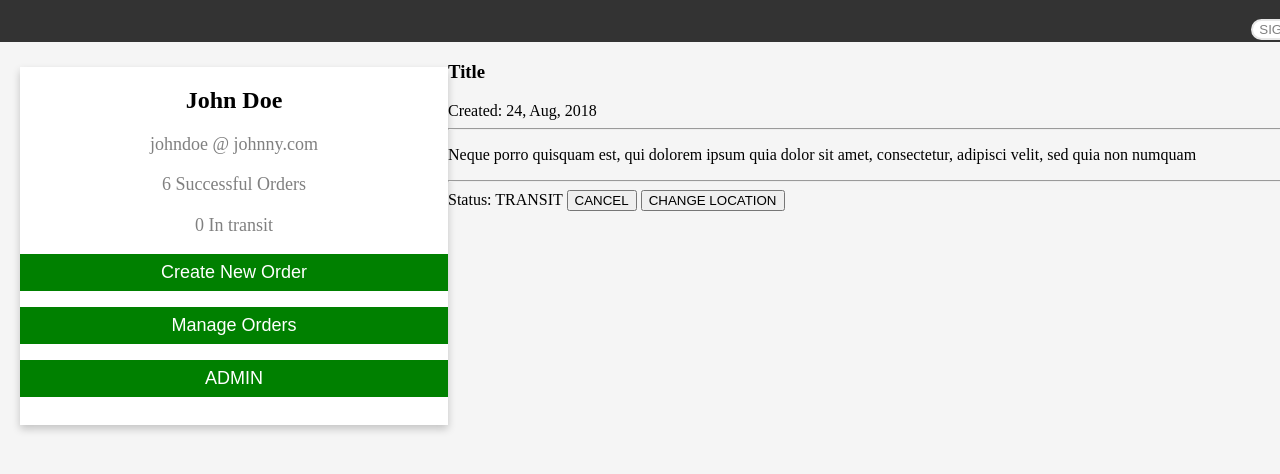
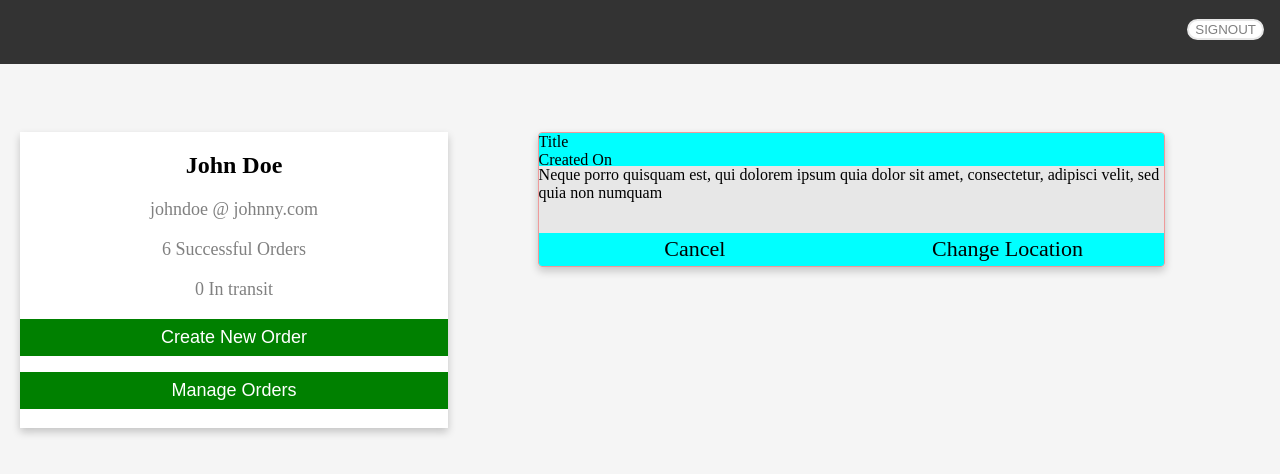
Before and after one commit to Fiyiin/sendit-app, a website: page UI/public/profile_page.html in a window 1280 px wide. Shown: the top 474 px of the page. Drawn offline with Linux system fonts and the light colour scheme.

Commit message:
Redesign profile page

```diff
--- a/UI/CSS/profile_page.css
+++ b/UI/CSS/profile_page.css
@@ -8,15 +8,16 @@ body {
 
 .content {
     display: grid;
-    grid-template-rows: 10% 90%;
+    grid-template-rows: 15% 10% 75%;
     grid-template-columns: 35% 70%;
     grid-template-areas:
-    'navbar navbar navbar''section main main';
+    'navbar navbar navbar''new new new''section main main';
 }
 
 .navbar {
     grid-area: navbar;
     background-color: #333;
+    width: 100vw;
 }
 
 .navbar a {
@@ -43,6 +44,8 @@ section {
 
 main {
     grid-area: main;
+    display: grid;
+    grid-template-columns: 10% 70% 20%;
 }
 
 .profile-card {
@@ -52,7 +55,40 @@ main {
     margin-left: 20px;
     text-align: center;
 }
+.parcel-card{
+    grid-column-start: 2;
+    grid-column-end: 3;
+    display: grid;
+    grid-template-rows: 25% 50% 25%;
+    min-width: 150px;
+    height: 135px;
+    border: 1px solid #EF9A9A;
+    border-radius: 4px;
+    overflow: hidden;
+    box-shadow: 0 4px 8px 0 rgba(0, 0, 0, 0.2);
+    margin-top: 25px;
+}
+.card-header{
+    display: grid;
+    background-color: aqua
+}
+.card-body{
 
+    background-color: #e7e7e7
+}
+.card-footer{
+    display: grid;
+    grid-template-columns: 50% 50%;
+    background-color: aqua
+}
+#cancel{
+    align-self: center;
+    justify-self: center;
+}
+#loc{
+    align-self: center;
+    justify-self: center;
+}
 #email-ad {
     color: grey;
     font-size: 18px;
@@ -74,6 +110,25 @@ main {
     width: 100%;
     font-size: 18px;
 }
+.new{
+    width: 100vw;
+    justify-self: end;
+}
+#btn-new {
+    background-color: #4CAF50;
+    border: none;
+    color: white;
+    padding: 15px 32px;
+    text-align: center;
+    text-decoration: none;
+    display: inline-block;
+    font-size: 16px;
+    margin: 4px 2px;
+    cursor: pointer;
+    box-shadow: 0 8px 16px 0 rgba(0,0,0,0.2), 0 6px 20px 0 rgba(0,0,0,0.19);
+    border-radius: 12px;
+
+}
 
 a {
     text-decoration: none;
--- a/UI/public/profile_page.html
+++ b/UI/public/profile_page.html
@@ -14,31 +14,35 @@
         <nav class="navbar">
             <a href="../public/index.html"><button id="signout" title="LOGIN" onclick="">SIGNOUT</button></a>
         </nav>
+        <div class="new"> <button id="btn-new">NEW</button></div>
         <section>
             <div class="profile-card">
+                <div></div>
                 <h1>John Doe</h1>
                 <p id="email-ad">johndoe @ johnny.com</p>
                 <p class="p-card">6 Successful Orders</p>
                 <p class="p-card">0 In transit</p>
                 <p><a href="../public/create_order.html"><button class="btn-profile-card">Create New Order</button></a></p>
                 <p><a href="../public/manage_orders.html"><button class="btn-profile-card">Manage Orders</button></a></p>
-                <p><a href="../public/admin.html"><button class="btn-profile-card">ADMIN</button></a></p>
             </div>
         </section>
         <main>
             <div class="parcel-card">
-                <div class="parcl-dtl">
-                    <h3>Title</h3> <span>Created: 24, Aug, 2018</span>
-                    <hr>
-                    <p>Neque porro quisquam est, qui dolorem ipsum quia dolor sit amet, consectetur, adipisci
-                        velit,
-                        sed quia non numquam
-                    </p>
-                    <hr>
-                    <span>Status: TRANSIT</span>
-                    <button>CANCEL</button>
-                    <button>CHANGE LOCATION</button>
+                <div class="card-header">
+                    <span>Title</span>
+                    <span>Created On</span>
+                    <span>Status: IN TRANSIT</span>
                 </div>
+                <div class="card-body">
+                    Neque porro quisquam est, qui dolorem ipsum quia dolor sit amet, consectetur, adipisci
+                    velit,
+                    sed quia non numquam
+                </div>
+                <div class="card-footer">
+                    <a id="cancel" href="#">Cancel</a>
+                    <a id="loc" href="#">Change Location</a>
+                </div>
+
             </div>
         </main>
     </div>
```
